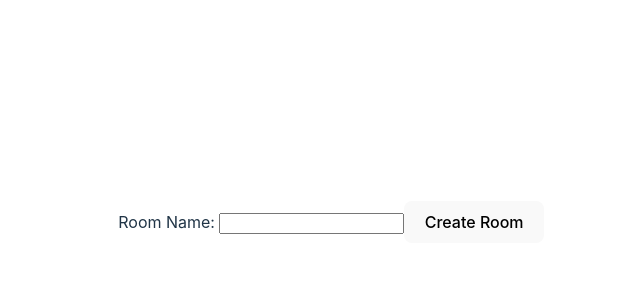
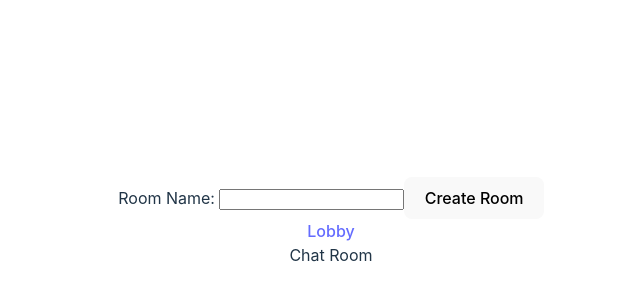
Before and after one commit to gueronlj/go-react, a React (Vite) app in the folder client/: page /chatroom in a window 1280 px wide. Shown: the part 178-478 px from the top of the page, without its empty margins (309-949 px from the left). Built offline with nearby package versions, Linux system fonts and the light colour scheme; no server answers.

Commit message:
Added: routing

```diff
--- a/client/package.json
+++ b/client/package.json
@@ -11,7 +11,8 @@
   },
   "dependencies": {
     "react": "^18.3.1",
-    "react-dom": "^18.3.1"
+    "react-dom": "^18.3.1",
+    "wouter": "^3.3.5"
   },
   "devDependencies": {
     "@eslint/js": "^9.9.0",
--- a/client/src/App.jsx
+++ b/client/src/App.jsx
@@ -1,7 +1,10 @@
 import './App.css'
 import { useEffect, useState } from 'react'
 import CreateRoom from './components/CreateRoom'
+import ChatRoom  from './components/Room'
 import RoomList from './components/RoomList'
+import WebSocketProvider from './components/WebSocketProvider/webSocketProvider'
+import { Route, Link } from 'wouter'
 
 function App() {
   const [roomList, setRoomList] = useState([])
@@ -34,10 +37,19 @@ function App() {
   return (
     <>
       <CreateRoom/>
-      <RoomList
-        data={roomList}
-        userId={user.id}
-        username={user.name}/>
+      <WebSocketProvider>
+        <Link href="/rooms">Lobby</Link>
+        <Route path="/rooms">
+          <RoomList
+            data={roomList}
+            userId={user.id}
+            username={user.name}/>
+        </Route>
+
+        <Route path="/chatroom">
+          <ChatRoom/>
+        </Route>
+      </WebSocketProvider>
     </>
   )
 }
--- a/client/src/components/CreateRoom/index.jsx
+++ b/client/src/components/CreateRoom/index.jsx
@@ -14,14 +14,20 @@ const CreateRoom = () => {
         })
     }
 
-    const handleCreate = () => {
-        fetch("http://localhost:8080/chat/createRoom",{
+    const handleCreate = async () => {
+        try{
+            let res = await fetch("http://localhost:8080/chat/createRoom",{
                 method: 'POST',
                 headers: {
                     'Content-Type': 'application/json',
                     },
                 body: JSON.stringify(input),
             })
+            console.log(res);
+
+        } catch (err){
+            console.log(err);
+        }
     }
 
     return(
--- /dev/null
+++ b/client/src/components/Room/index.jsx
@@ -0,0 +1,7 @@
+const ChatRoom = () => {
+    return (<>
+        <div>Chat Room</div>
+    </>)
+}
+
+export default ChatRoom;
--- a/client/src/components/RoomList/index.jsx
+++ b/client/src/components/RoomList/index.jsx
@@ -1,25 +1,34 @@
 /* eslint-disable react/prop-types */
-
 import Card from "./Card";
+import { WEBSOCKET_URL } from "../../configs";
+import { useContext } from "react";
+import { WebSocketContext } from "../WebSocketProvider/webSocketProvider";
+import { Link } from "wouter";
 
 const RoomList  = ({data, userId, username}) => {
+    const {setConnection} = useContext(WebSocketContext)
 
     const handleJoinRoom = (roomId, userId, username) => {
-        const url = `ws://localhost:8080/chat/joinRoom/${roomId}?userId=${userId}&username=${username}`
-        console.log(`joining room at ${url}`);
+        const ws = new WebSocket(`${WEBSOCKET_URL}/chat/joinRoom/${roomId}?userId=${userId}&username=${username}`)
+
+        if (ws.OPEN){
+            setConnection(ws)
+            console.log(`joining room at ${ws.url}`);
+            return
+        }
     }
 
     return(
         <>
             { data.map((room)=>
-                <Card
-                    key={room.id}
-                    room={room}
-                    onClick={()=>handleJoinRoom(room.id, userId, username)}>
-
-                    <button>Join</button>
+                <Card key={room.id} room={room}>
+                    <Link
+                        href="/chatroom"
+                        onClick={() => handleJoinRoom(room.id, userId, username)}
+                    >
+                        Join
+                    </Link>
                 </Card>
-
             )}
         </>
     )
--- /dev/null
+++ b/client/src/components/WebSocketProvider/webSocketProvider.jsx
@@ -0,0 +1,23 @@
+/* eslint-disable react/prop-types */
+import {useState, createContext} from 'react'
+
+export const WebSocketContext = createContext({
+    connection: WebSocket || null,
+    setConnection: () => {},
+})
+
+const WebSocketProvider = ({children}) => {
+
+    const [connection, setConnection] = useState(null)
+    return (
+        <WebSocketContext.Provider
+            value={{
+                connection: connection,
+                setConnection: setConnection
+            }}>
+            {children}
+        </WebSocketContext.Provider>
+    )
+}
+
+export default WebSocketProvider
--- /dev/null
+++ b/client/src/configs.js
@@ -0,0 +1 @@
+export const WEBSOCKET_URL = 'ws://localhost:8080'
```
Also changed, not shown: client/src/components/Room/styles.module.css (added), 1 other file (tests, documents, lock files or other folders). Lines whose indentation alone changed are shown as unchanged.
